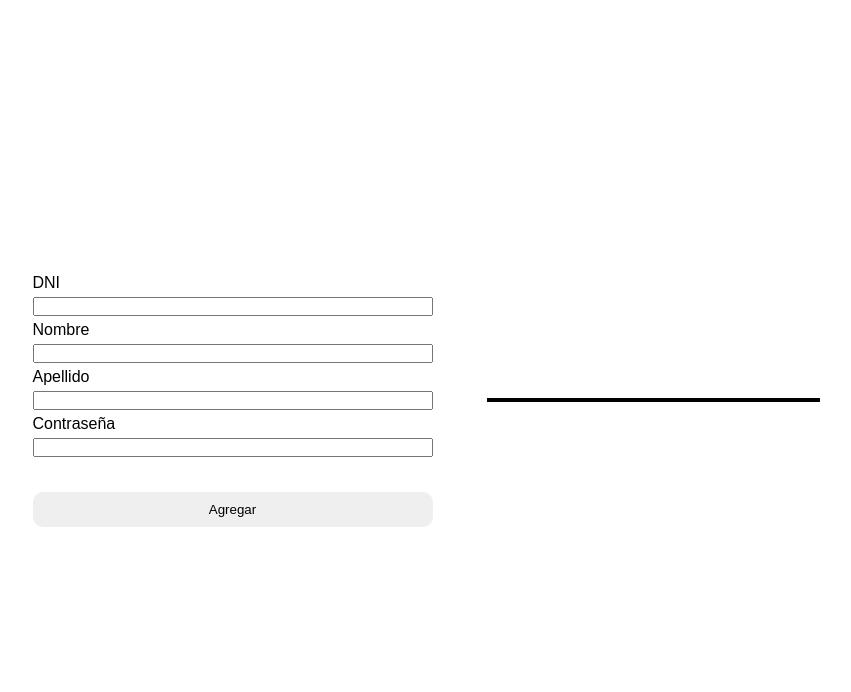
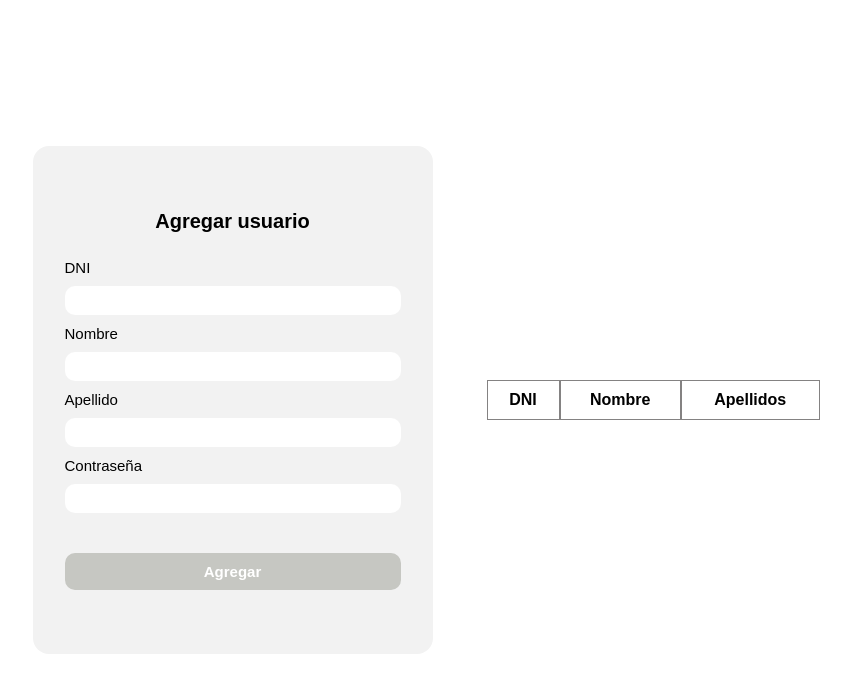
Before and after one commit to LuisB1717/prueba-ip, a plain HTML site: page index.html in a window 1280 px wide. Shown: the whole page, without its empty margins (202-1053 px from the left). Drawn offline with Linux system fonts and the light colour scheme.

Commit message:
add styles

```diff
--- a/index.css
+++ b/index.css
@@ -17,7 +17,10 @@ body {
   display: flex;
   flex-direction: column;
   width: 400px;
-  gap: 5px;
+  gap: 10px;
+  background-color: rgb(242, 242, 242);
+  padding: 4rem 2rem;
+  border-radius: 1rem;
 }
 
 .btn-agregar {
@@ -26,6 +29,10 @@ body {
   border-radius: 10px;
   border: none;
   cursor: pointer;
+  background-color: rgb(198, 199, 194);
+  font-size: 15px;
+  font-weight: bold;
+  color: white;
 }
 
 .table {
@@ -46,3 +53,44 @@ body {
   vertical-align: middle;
   padding: 10px;
 }
+
+.formulario input {
+  border-radius: 10px;
+  padding: 7px;
+  border: none;
+  background-color: rgb(255, 255, 255);
+}
+
+.formulario label {
+  font-size: 15px;
+  font-weight: 500;
+}
+
+.title {
+  text-align: center;
+  margin-bottom: 1rem;
+  font-size: 20px;
+  font-weight: bold;
+}
+
+.table {
+  display: table;
+  border: none;
+}
+
+.head {
+  display: table-row;
+  font-weight: bold;
+  text-align: center;
+}
+
+.cell {
+  display: table-cell;
+  border: 1px solid rgb(132, 130, 130);
+  border-width: thin;
+  padding: 10px;
+}
+
+.row {
+  display: table-row;
+}
--- a/index.html
+++ b/index.html
@@ -15,6 +15,7 @@
   </head>
   <body>
     <form class="formulario">
+      <p class="title">Agregar usuario</p>
       <label>DNI</label>
       <input type="text" id="dni" />
       <label>Nombre</label>
@@ -26,7 +27,19 @@
       <button class="btn-agregar" id="button">Agregar</button>
     </form>
 
-    <div class="table" id="content"></div>
+    <div class="table" id="content">
+      <div class="head" id="head">
+        <div class="cell">
+          <p>DNI</p>
+        </div>
+        <div class="cell">
+          <p>Nombre</p>
+        </div>
+        <div class="cell">
+          <p>Apellidos</p>
+        </div>
+      </div>
+    </div>
 
     <script src="./main.js"></script>
   </body>
--- a/main.js
+++ b/main.js
@@ -1,5 +1,6 @@
 const btnAgregar = document.getElementById("button");
 const listUsers = document.getElementById("content");
+const head = document.getElementById("head");
 
 btnAgregar.addEventListener("click", (e) => {
   e.preventDefault();
@@ -53,15 +54,23 @@ function renderUsers() {
     .map(
       (user) =>
         `
-      <div class= "contentList">
-        <div class="column">${user.dni}</div>
-        <div class="column">${user.name}</div>
-        <div class="column">${user.lastname}</div>
-      </div>
+        <div class="row">
+          <div class="cell">
+           <p>${user.dni}</p>
+          </div>
+
+          <div class="cell">
+            <p>${user.name}</p>
+          </div>
+
+         <div class="cell">
+            <p>${user.lastname}</p>
+          </div>
+        </div>
 
      `
     )
     .join("")}`;
 
-  listUsers.innerHTML = html;
+  listUsers.insertAdjacentHTML("beforeend", html);
 }
```
Also changed, not shown: prueba.html (added, +60 -0 lines).
